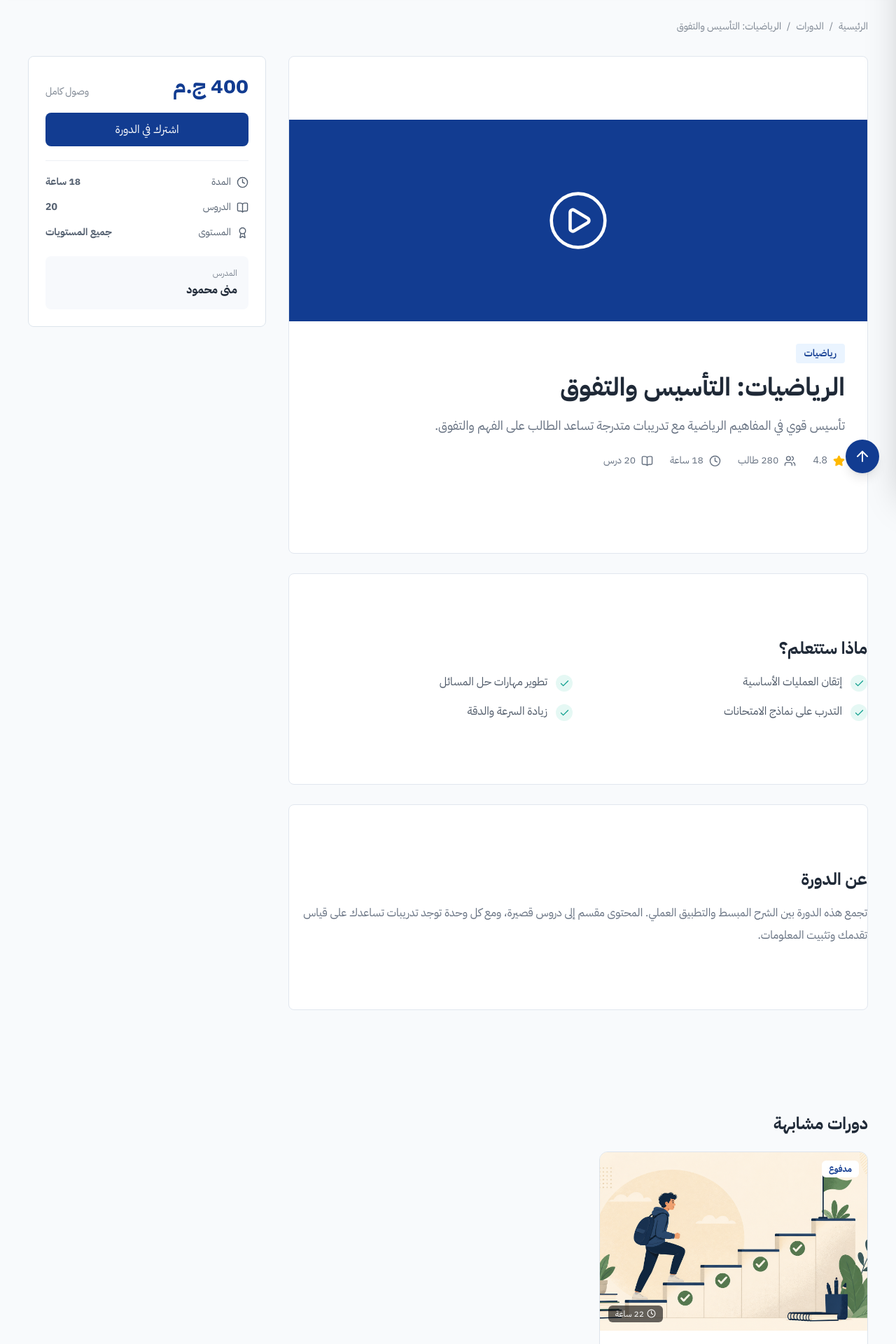
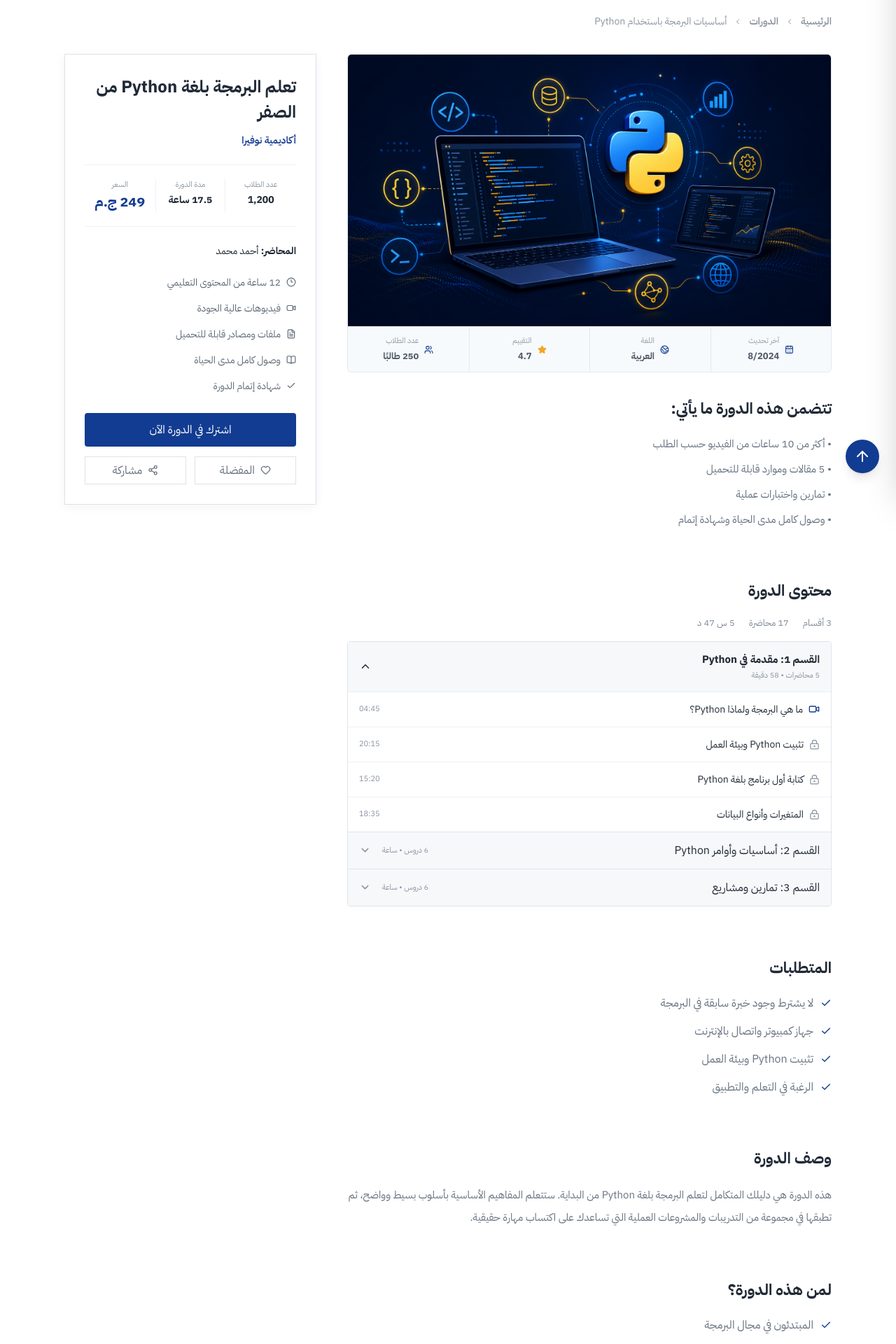
Before and after one commit to novira-digital-sol/courses-academy, a React (Vite) app: page /courses/math-foundations in a window 1280 px wide. Shown: the part 100-2020 px from the top of the page at 70% size. Built offline with nearby package versions, Linux system fonts and the light colour scheme.

Commit message:
course details

```diff
--- a/src/index.css
+++ b/src/index.css
@@ -1,6 +1,7 @@
 @import url('https://fonts.googleapis.com/css2?family=Tajawal:wght@300;400;500;700;800&family=IBM+Plex+Sans+Arabic:wght@300;400;500;600;700&display=swap');
 
 @import "tailwindcss";
+@source "./**/*.{js,jsx}";
 
 :root {
   --text: #6b6375;
--- a/src/pages/CourseDetailsPage.jsx
+++ b/src/pages/CourseDetailsPage.jsx
@@ -1,109 +1,203 @@
-import { Link, useParams } from "react-router-dom";
-import { Award, BookOpen, Check, Clock, PlayCircle, Star, Users } from "lucide-react";
-import CourseCard from "../components/courses/CourseCard";
-import { courses } from "../data/staticData";
+import { useState } from "react";
+import { Link } from "react-router-dom";
+import {
+  BookOpen, CalendarDays, Check, ChevronDown, ChevronLeft, Clock3,
+  FileText, Globe2, Heart, LockKeyhole, Share2, Star, Users, Video,
+} from "lucide-react";
+import pythonCover from "../assets/courses/python-course.png";
+
+const lessons = [
+  ["ما هي البرمجة ولماذا Python؟", "04:45", true],
+  ["تثبيت Python وبيئة العمل", "20:15"],
+  ["كتابة أول برنامج بلغة Python", "15:20"],
+  ["المتغيرات وأنواع البيانات", "18:35"],
+];
+
+const reviews = [
+  ["أحمد سامي", "أ.س", "شرح رائع وبسيط جدًا، استفدت من التطبيق العملي."],
+  ["سارة علي", "س.ع", "الكورس منظم والمدرب يشرح كل خطوة بوضوح."],
+  ["محمد خالد", "م.خ", "أنصح به لكل شخص يريد أن يبدأ البرمجة."],
+  ["مريم حسن", "م.ح", "المحتوى ممتاز والتدريبات ساعدتني على الفهم."],
+  ["عمر محمود", "ع.م", "أسلوب الشرح واضح والمعلومات مرتبة بشكل ممتاز."],
+  ["نور أحمد", "ن.أ", "أحببت الأمثلة العملية وسهولة متابعة المحاضرات."],
+  ["يوسف علي", "ي.ع", "دورة مفيدة جدًا وساعدتني في كتابة أول برنامج."],
+  ["هدى محمد", "هـ.م", "تجربة ممتازة ومناسبة تمامًا للمبتدئين."],
+];
 
 export default function CourseDetailsPage() {
-  const { slug } = useParams();
-  const course = courses.find((item) => item.slug === slug);
-
-  if (!course) {
-    return (
-      <div className="min-h-[60vh] bg-[#F8FAFC] py-24 text-center" dir="rtl">
-        <h1 className="mb-5 text-3xl font-bold text-[#1F2937]">الدورة غير موجودة</h1>
-        <Link to="/courses" className="font-semibold text-[#123C91]">العودة إلى كل الدورات</Link>
-      </div>
-    );
-  }
-
-  const relatedCourses = courses
-    .filter((item) => item.id !== course.id && item.category === course.category)
-    .slice(0, 3);
+  const [openSection, setOpenSection] = useState(0);
+  const [showAllReviews, setShowAllReviews] = useState(false);
+  const toggleSection = (index) => setOpenSection((current) => current === index ? -1 : index);
 
   return (
-    <div className="bg-[#F8FAFC] py-12" dir="rtl">
-      <div className="mx-auto w-full max-w-[1360px] px-4 md:px-10">
-        <nav className="mb-8 text-sm text-[#7B8490]">
-          <Link to="/" className="hover:text-[#123C91]">الرئيسية</Link>
-          <span className="mx-2">/</span>
-          <Link to="/courses" className="hover:text-[#123C91]">الدورات</Link>
-          <span className="mx-2">/</span>
-          <span>{course.title}</span>
+    <div dir="rtl" className="min-h-screen bg-white pb-20 text-[#202936]">
+      <div className="mx-auto w-full max-w-290 px-4 pt-10 sm:px-6 lg:px-8">
+        <nav className="mb-9 flex items-center gap-2.5 text-[14px] text-[#8B94A0]">
+          <Link to="/" className="font-semibold text-[#123C91]">الرئيسية</Link>
+          <ChevronLeft size={12} />
+          <Link to="/courses" className="font-semibold text-[#123C91]">الدورات</Link>
+          <ChevronLeft size={12} />
+          <span>أساسيات البرمجة باستخدام Python</span>
         </nav>
 
-        <div className="grid items-start gap-8 lg:grid-cols-[1fr_340px]">
-          <main className="space-y-7">
-            <section className="overflow-hidden rounded-lg border border-[#E1E7EF] bg-white">
-              <div className="flex min-h-72 items-center justify-center bg-[#123C91]">
-                <PlayCircle size={92} strokeWidth={1.2} className="text-white" />
+        <div className="grid items-start gap-11 lg:grid-cols-[minmax(0,1fr)_360px]">
+          <main>
+            <img
+              src={pythonCover}
+              alt="تعلم البرمجة بلغة Python"
+              className="w-full rounded-t-[6px] border border-[#E4E9EF] object-cover"
+            />
+            <div className="grid grid-cols-4 overflow-hidden rounded-b-[6px] border-x border-b border-[#E4E9EF] bg-[#F7FAFC]">
+              <Info icon={<CalendarDays size={13} />} label="آخر تحديث" value="8/2024" />
+              <Info icon={<Globe2 size={13} />} label="اللغة" value="العربية" />
+              <Info icon={<Star size={13} className="fill-[#F5A623] text-[#F5A623]" />} label="التقييم" value="4.7" />
+              <Info icon={<Users size={13} />} label="عدد الطلاب" value="250 طالبًا" />
+            </div>
+
+            <Section title="تتضمن هذه الدورة ما يأتي:">
+              <ul className="space-y-2 text-[15px] leading-7 text-[#657181]">
+                <li>• أكثر من 10 ساعات من الفيديو حسب الطلب</li>
+                <li>• 5 مقالات وموارد قابلة للتحميل</li>
+                <li>• تمارين واختبارات عملية</li>
+                <li>• وصول كامل مدى الحياة وشهادة إتمام</li>
+              </ul>
+            </Section>
+
+            <Section title="محتوى الدورة">
+              <div className="mb-4 flex gap-5 text-[13px] text-[#7E8996]">
+                <span>3 أقسام</span><span>17 محاضرة</span><span>5 س 47 د</span>
               </div>
-              <div className="p-6 md:p-8">
-                <span className="mb-3 inline-block rounded bg-[#EAF4FF] px-3 py-1 text-sm font-semibold text-[#123C91]">
-                  {course.category}
-                </span>
-                <h1 className="mb-4 text-3xl font-bold leading-tight text-[#1F2937] md:text-4xl">{course.title}</h1>
-                <p className="text-lg leading-8 text-[#657080]">{course.description}</p>
-                <div className="mt-6 flex flex-wrap gap-6 text-sm text-[#657080]">
-                  <span className="flex items-center gap-2"><Star size={17} className="fill-amber-400 text-amber-400" /> {course.rating}</span>
-                  <span className="flex items-center gap-2"><Users size={17} /> {course.students} طالب</span>
-                  <span className="flex items-center gap-2"><Clock size={17} /> {course.duration} ساعة</span>
-                  <span className="flex items-center gap-2"><BookOpen size={17} /> {course.lessons} درس</span>
-                </div>
-              </div>
-            </section>
-
-            <section className="rounded-lg border border-[#E1E7EF] bg-white p-6 md:p-8">
-              <h2 className="mb-5 text-2xl font-bold text-[#1F2937]">ماذا ستتعلم؟</h2>
-              <div className="grid gap-4 md:grid-cols-2">
-                {course.outcomes.map((outcome) => (
-                  <div key={outcome} className="flex items-start gap-3 text-[#4E5968]">
-                    <span className="mt-0.5 flex h-6 w-6 shrink-0 items-center justify-center rounded-full bg-[#E5F8F4] text-[#0E9F8E]">
-                      <Check size={15} />
+              <div className="overflow-hidden rounded-[4px] border border-[#DFE5EB]">
+                <button
+                  type="button"
+                  onClick={() => toggleSection(0)}
+                  aria-expanded={openSection === 0}
+                  className="flex w-full items-center justify-between bg-[#F7F8FA] px-4 py-3.5 text-right transition-colors hover:bg-[#F0F4F8]"
+                >
+                  <div>
+                    <p className="text-[15px] font-bold">القسم 1: مقدمة في Python</p>
+                    <p className="mt-1 text-[11px] text-[#89939F]">5 محاضرات • 58 دقيقة</p>
+                  </div>
+                  <ChevronDown size={18} className={`transition-transform duration-200 ${openSection === 0 ? "rotate-180" : ""}`} />
+                </button>
+                {openSection === 0 && lessons.map(([title, time, open]) => (
+                  <div key={title} className="flex items-center justify-between border-t border-[#ECF0F3] px-4 py-3.5 text-[14px]">
+                    <span className="flex items-center gap-2">
+                      {open ? <Video size={16} className="text-[#123C91]" /> : <LockKeyhole size={15} className="text-[#8B95A1]" />}
+                      {title}
                     </span>
-                    {outcome}
+                    <span className="text-[11px] text-[#89939F]">{time}</span>
+                  </div>
+                ))}
+                {["القسم 2: أساسيات وأوامر Python", "القسم 3: تمارين ومشاريع"].map((title, index) => (
+                  <div key={title} className="border-t border-[#DFE5EB]">
+                    <button
+                      type="button"
+                      onClick={() => toggleSection(index + 1)}
+                      aria-expanded={openSection === index + 1}
+                      className="flex w-full items-center justify-between bg-[#F7F8FA] px-4 py-3.5 text-right text-[14px] font-bold transition-colors hover:bg-[#F0F4F8]"
+                    >
+                      <span>{title}</span>
+                      <span className="flex items-center gap-4 text-[11px] font-normal text-[#89939F]">
+                        6 دروس • ساعة
+                        <ChevronDown size={17} className={`transition-transform duration-200 ${openSection === index + 1 ? "rotate-180" : ""}`} />
+                      </span>
+                    </button>
+                    {openSection === index + 1 && (
+                      <div className="border-t border-[#ECF0F3] bg-white px-4 py-4 text-[14px] text-[#687382]">
+                        سيتم عرض دروس هذا القسم هنا عند توفرها.
+                      </div>
+                    )}
                   </div>
                 ))}
               </div>
-            </section>
+            </Section>
 
-            <section className="rounded-lg border border-[#E1E7EF] bg-white p-6 md:p-8">
-              <h2 className="mb-4 text-2xl font-bold text-[#1F2937]">عن الدورة</h2>
-              <p className="leading-8 text-[#657080]">
-                تجمع هذه الدورة بين الشرح المبسط والتطبيق العملي. المحتوى مقسم إلى دروس قصيرة،
-                ومع كل وحدة توجد تدريبات تساعدك على قياس تقدمك وتثبيت المعلومات.
+            <Section title="المتطلبات">
+              <List items={["لا يشترط وجود خبرة سابقة في البرمجة", "جهاز كمبيوتر واتصال بالإنترنت", "تثبيت Python وبيئة العمل", "الرغبة في التعلم والتطبيق"]} />
+            </Section>
+
+            <Section title="وصف الدورة">
+              <p className="text-[15px] leading-8 text-[#687382]">
+                هذه الدورة هي دليلك المتكامل لتعلم البرمجة بلغة Python من البداية. ستتعلم المفاهيم
+                الأساسية بأسلوب بسيط وواضح، ثم تطبقها في مجموعة من التدريبات والمشروعات العملية
+                التي تساعدك على اكتساب مهارة حقيقية.
               </p>
+            </Section>
+
+            <Section title="لمن هذه الدورة؟">
+              <List items={["المبتدئون في مجال البرمجة", "الطلاب الراغبون في تعلم Python", "كل من يريد دخول مجال تطوير البرمجيات", "لا تحتاج إلى أي خبرة سابقة"]} />
+            </Section>
+
+            <section className="!py-9">
+              <div className="mb-6 flex flex-wrap items-center justify-between gap-4">
+                <h2 className="text-[20px] font-extrabold">4.7 من تقييمات الدورة • 250 من التقييمات</h2>
+                <div className="flex gap-0.5 text-[#F5A623]">{[1,2,3,4,5].map(n => <Star key={n} size={16} className="fill-current" />)}</div>
+              </div>
+              <div className="grid gap-4 sm:grid-cols-2">
+                {(showAllReviews ? reviews : reviews.slice(0, 4)).map(([name, initials, text]) => (
+                  <article key={name} className="rounded-[6px] border border-[#E1E6EC] p-5">
+                    <div className="flex gap-4">
+                      <span className="flex h-11 w-11 shrink-0 items-center justify-center rounded-full bg-[#F2D2B8] text-[12px] font-bold">{initials}</span>
+                      <div>
+                        <h3 className="text-[14px] font-bold">{name}</h3>
+                        <div className="my-1.5 flex text-[#F5A623]">{[1,2,3,4,5].map(n => <Star key={n} size={11} className="fill-current" />)}</div>
+                        <p className="text-[14px] leading-7 text-[#727D8A]">{text}</p>
+                      </div>
+                    </div>
+                  </article>
+                ))}
+              </div>
+              <button
+                type="button"
+                onClick={() => setShowAllReviews((visible) => !visible)}
+                className="mx-auto mt-5 block rounded-md px-4 py-2 text-[14px] font-bold text-[#123C91] transition-colors hover:bg-[#EEF4FF]"
+              >
+                {showAllReviews ? "عرض تقييمات أقل" : "عرض جميع التقييمات"}
+              </button>
             </section>
           </main>
 
-          <aside className="rounded-lg border border-[#DDE4EC] bg-white p-6 lg:sticky lg:top-6">
-            <div className="mb-5 flex items-end justify-between">
-              <strong className="text-3xl text-[#123C91]">{course.price ? `${course.price} ج.م` : "مجاني"}</strong>
-              <span className="text-sm text-[#7B8490]">وصول كامل</span>
+          <aside className="order-first border border-[#DDE3E9] bg-white p-7 shadow-[0_3px_14px_rgba(22,44,77,.05)] lg:order-none lg:sticky lg:top-5">
+            <h1 className="text-[24px] font-extrabold leading-9">تعلم البرمجة بلغة Python من الصفر</h1>
+            <p className="mt-3 text-[14px] font-semibold text-[#123C91]">أكاديمية نوفيرا</p>
+            <div className="my-6 grid grid-cols-3 border-y border-[#EDF0F3] py-5 text-center">
+              <Metric label="عدد الطلاب" value="1,200" />
+              <Metric label="مدة الدورة" value="17.5 ساعة" bordered />
+              <Metric label="السعر" value="249 ج.م" price />
             </div>
-            <button className="mb-5 h-12 w-full rounded-lg bg-[#123C91] font-bold text-white hover:bg-[#0E327A]">
-              اشترك في الدورة
-            </button>
-            <ul className="space-y-4 border-t border-[#EDF0F4] pt-5 text-sm text-[#556171]">
-              <li className="flex items-center justify-between"><span className="flex items-center gap-2"><Clock size={17} /> المدة</span><strong>{course.duration} ساعة</strong></li>
-              <li className="flex items-center justify-between"><span className="flex items-center gap-2"><BookOpen size={17} /> الدروس</span><strong>{course.lessons}</strong></li>
-              <li className="flex items-center justify-between"><span className="flex items-center gap-2"><Award size={17} /> المستوى</span><strong>{course.level}</strong></li>
+            <p className="mb-6 text-[14px] font-bold">المحاضر: <span className="font-normal">أحمد محمد</span></p>
+            <ul className="space-y-4 text-[#5F6A78]">
+              <AsideRow icon={<Clock3 size={14}/>} text="12 ساعة من المحتوى التعليمي" />
+              <AsideRow icon={<Video size={14}/>} text="فيديوهات عالية الجودة" />
+              <AsideRow icon={<FileText size={14}/>} text="ملفات ومصادر قابلة للتحميل" />
+              <AsideRow icon={<BookOpen size={14}/>} text="وصول كامل مدى الحياة" />
+              <AsideRow icon={<Check size={14}/>} text="شهادة إتمام الدورة" />
             </ul>
-            <div className="mt-6 rounded-lg bg-[#F7F9FC] p-4">
-              <p className="mb-1 text-xs text-[#7B8490]">المدرس</p>
-              <p className="font-bold text-[#1F2937]">{course.instructor}</p>
+            <button className="mt-7 h-12 w-full rounded-[4px] bg-[#123C91] text-[15px] font-bold text-white hover:bg-[#0F3278]">اشترك في الدورة الآن</button>
+            <div className="mt-3.5 flex gap-3">
+              <button className="flex h-10 flex-1 items-center justify-center gap-2 border border-[#DDE3E9] text-[13px] text-[#65707E]"><Heart size={15}/> المفضلة</button>
+              <button className="flex h-10 flex-1 items-center justify-center gap-2 border border-[#DDE3E9] text-[13px] text-[#65707E]"><Share2 size={15}/> مشاركة</button>
             </div>
           </aside>
         </div>
-
-        {relatedCourses.length > 0 && (
-          <section className="mt-14">
-            <h2 className="mb-6 text-2xl font-bold text-[#1F2937]">دورات مشابهة</h2>
-            <div className="grid gap-6 sm:grid-cols-2 lg:grid-cols-3">
-              {relatedCourses.map((item) => <CourseCard key={item.id} course={item} />)}
-            </div>
-          </section>
-        )}
       </div>
     </div>
   );
 }
+
+function Info({ icon, label, value }) {
+  return <div className="flex min-h-16 items-center justify-center gap-2 border-l border-[#E4E9EF] px-2 last:border-0"><span className="text-[#123C91]">{icon}</span><span><small className="block text-[11px] text-[#939CA7]">{label}</small><b className="text-[13px] text-[#505A68]">{value}</b></span></div>;
+}
+function Section({ title, children }) {
+  return <section className="!py-9"><h2 className="mb-5 text-[22px] font-extrabold leading-8">{title}</h2>{children}</section>;
+}
+function List({ items }) {
+  return <ul className="space-y-3 text-[16px] leading-7 text-[#687382]">{items.map(x => <li key={x} className="flex items-center gap-2.5"><Check size={16} className="shrink-0 text-[#123C91]"/>{x}</li>)}</ul>;
+}
+function Metric({ label, value, bordered, price }) {
+  return <div className={bordered ? "border-x border-[#EDF0F3]" : ""}><small className="block text-[11px] text-[#8B95A1]">{label}</small><b className={price ? "text-[20px] text-[#123C91]" : "text-[14px]"}>{value}</b></div>;
+}
+function AsideRow({ icon, text }) {
+  return <li className="flex items-center gap-2 text-[14px]">{icon}{text}</li>;
+}
```
